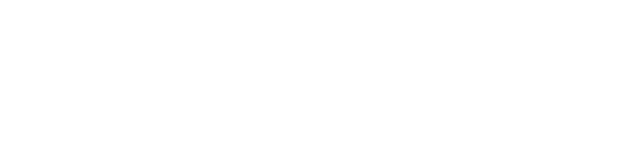
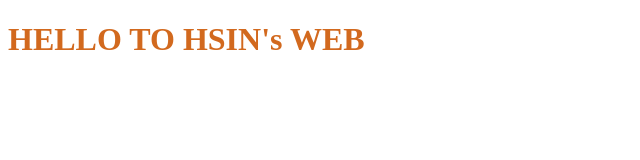
Before and after one commit to cc901109/Hsin1109, a plain HTML site: page index.html in a window 1280 px wide. Shown: the whole page, without its empty margins (0-640 px from the left). Drawn offline with Linux system fonts and the light colour scheme.

Commit message:
插入h1樣式

```diff
--- a/css/all.css
+++ b/css/all.css
@@ -1,3 +1,7 @@
 body{
     color: blueviolet;
 }
+
+h1{
+    color: chocolate;
+}
--- a/index.html
+++ b/index.html
@@ -8,6 +8,6 @@
     <title>Document</title>
 </head>
 <body>
-
+    <h1>HELLO TO HSIN's WEB</h1>
 </body>
 </html>
```
